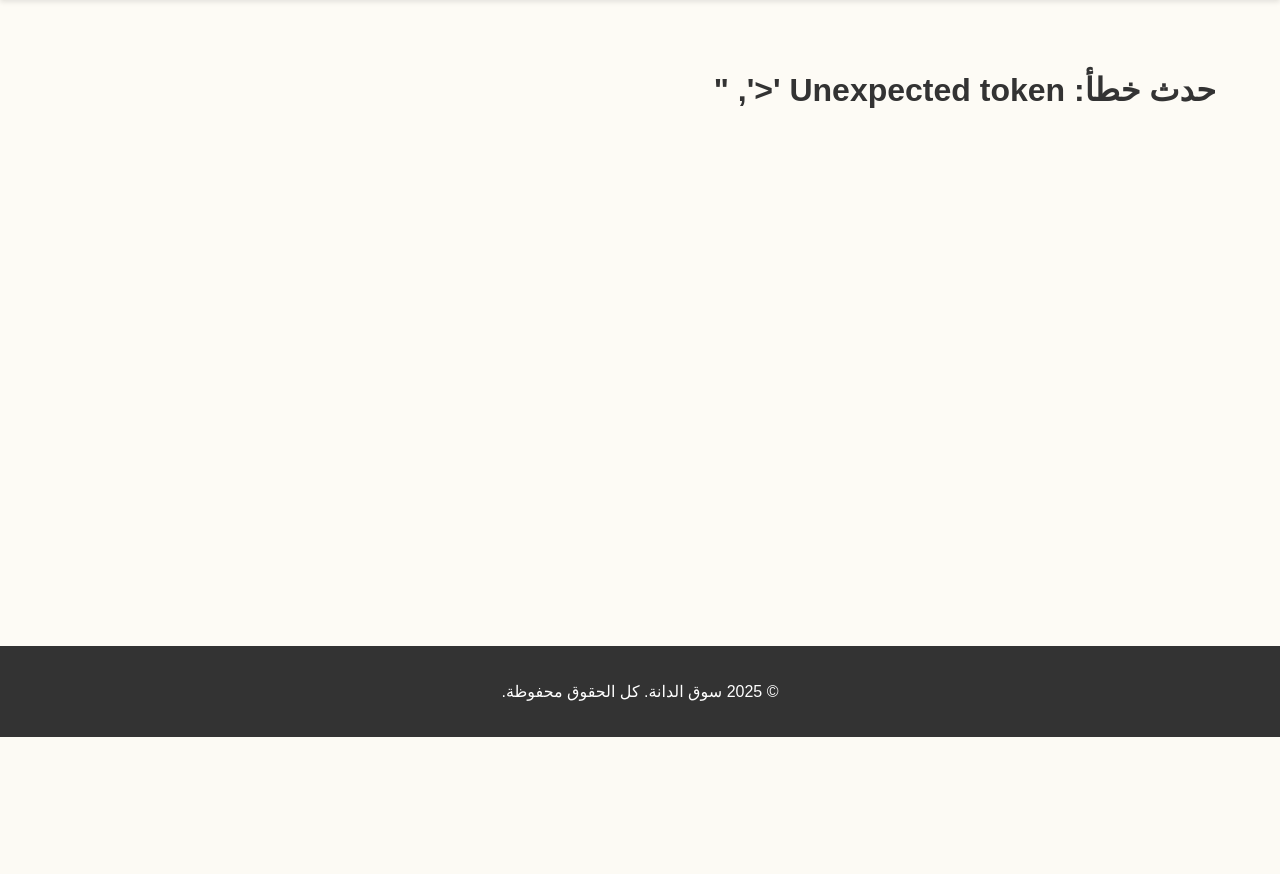
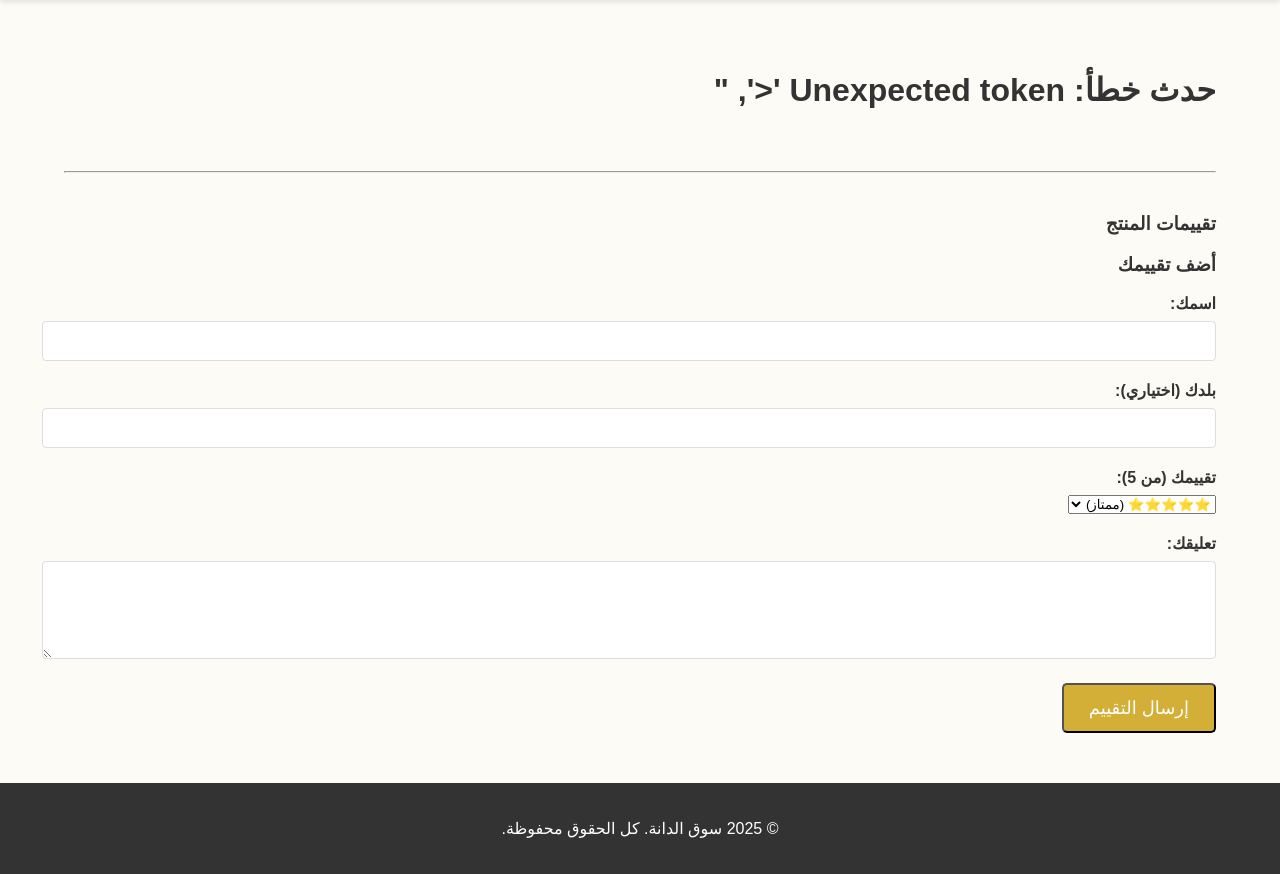
Before and after one commit to ahmadababneh527-stack/souq-aldana-backend, a Django app: page /product/1/ in a window 1280 px wide. Shown: the part 63-937 px from the top of the page. Before the commit the page ends 800 px from the top, so only its background shows below. Run offline with Django 5.2, Linux system fonts and the light colour scheme; tables that the repository leaves empty hold one stand-in row (values such as "Sample post"); grey boxes labelled with a size stand in for pictures from a placeholder-image service; some libraries are stand-ins or nearby versions.

Commit message:
????? ????? ????? ????? ?????? ???????

```diff
--- a/static/js/product-detail.js
+++ b/static/js/product-detail.js
@@ -93,4 +93,93 @@ document.addEventListener('DOMContentLoaded', async () => {
             alert('فشل الاتصال بالخادم.');
         }
     });
+
+
+    // في نهاية ملف static/js/product-detail.js
+
+// --- الجزء الثالث: وظائف التقييمات ---
+const reviewsList = document.getElementById('reviews-list');
+const reviewForm = document.getElementById('review-form');
+const reviewStatus = document.getElementById('review-status');
+
+// دالة لجلب وعرض التقييمات
+async function loadReviews(productId) {
+    try {
+        const response = await fetch(`/api/reviews/?product_id=${productId}`);
+        const reviews = await response.json();
+        reviewsList.innerHTML = '';
+        if (reviews.length === 0) {
+            reviewsList.innerHTML = '<p>لا توجد تقييمات لهذا المنتج بعد.</p>';
+            return;
+        }
+        reviews.forEach(review => {
+            const reviewElement = document.createElement('div');
+            reviewElement.classList.add('review-card');
+            reviewElement.innerHTML = `
+                <div class="review-header">
+                    <strong>${review.name}</strong>
+                    <span>${'⭐'.repeat(review.rating)}</span>
+                </div>
+                <p class="review-comment">${review.comment}</p>
+                <small class="review-meta">من ${review.country || 'غير محدد'} - ${new Date(review.created_at).toLocaleDateString()}</small>
+            `;
+            reviewsList.appendChild(reviewElement);
+        });
+    } catch (error) {
+        reviewsList.innerHTML = '<p>فشل في تحميل التقييمات.</p>';
+    }
+}
+
+// استدعاء دالة عرض التقييمات عند تحميل الصفحة
+// (productId معرف من بداية الملف)
+if(productId) {
+    loadReviews(productId);
+}
+
+// إضافة وظيفة لنموذج إضافة تقييم
+reviewForm.addEventListener('submit', async (event) => {
+    event.preventDefault();
+
+    // التحقق من أن المستخدم مسجل دخوله
+    if (!localStorage.getItem('userFirstName')) {
+        alert('يرجى تسجيل الدخول أولاً لإضافة تقييم.');
+        return;
+    }
+
+    const name = document.getElementById('review-name').value;
+    const country = document.getElementById('review-country').value;
+    const rating = document.getElementById('review-rating').value;
+    const comment = document.getElementById('review-comment').value;
+
+    try {
+        const response = await fetch('/api/reviews/', {
+            method: 'POST',
+            headers: {
+                'Content-Type': 'application/json',
+                'X-CSRFToken': document.querySelector('[name=csrfmiddlewaretoken]').value
+            },
+            body: JSON.stringify({
+                name: name,
+                country: country,
+                rating: rating,
+                comment: comment,
+                product: productId
+            })
+        });
+
+        if (response.ok) {
+            reviewStatus.textContent = 'شكرًا لك! تم إرسال تقييمك بنجاح.';
+            reviewStatus.style.color = 'green';
+            reviewForm.reset();
+            loadReviews(productId); // إعادة تحميل التقييمات لتظهر الجديدة
+        } else {
+            const errorData = await response.json();
+            throw new Error(JSON.stringify(errorData));
+        }
+    } catch (error) {
+        reviewStatus.textContent = `فشل إرسال التقييم: ${error.message}`;
+        reviewStatus.style.color = 'red';
+    }
 });
+
+});
--- a/store/api_urls.py
+++ b/store/api_urls.py
@@ -4,7 +4,7 @@ from django.urls import path, include
 from rest_framework.routers import DefaultRouter
 from .views import (
     ProductViewSet, UserViewSet, CartViewSet, CartItemViewSet,
-    LoginAPIView, AddToCartAPIView, ProfileAPIView
+    LoginAPIView, AddToCartAPIView, ProfileAPIView , ReviewViewSet
 )
 
 router = DefaultRouter()
@@ -12,6 +12,8 @@ router.register(r'products', ProductViewSet, basename='product')
 router.register(r'users', UserViewSet, basename='user')
 router.register(r'cart', CartViewSet, basename='cart')
 router.register(r'cart-items', CartItemViewSet, basename='cartitem')
+router.register(r'reviews', ReviewViewSet, basename='review') # <-- أضف هذا السطر
+
 
 # هذا الملف يحتوي فقط على روابط الـ API
 urlpatterns = [
--- a/store/models.py
+++ b/store/models.py
@@ -1,6 +1,7 @@
 from django.db import models
 from django.contrib.auth.models import AbstractUser
 from django.utils import timezone
+from django.core.validators import MaxValueValidator, MinValueValidator
 
 # نموذج المستخدم
 class User(AbstractUser):
@@ -50,3 +51,22 @@ class CartItem(models.Model):
     quantity = models.PositiveIntegerField(default=1)
     def __str__(self):
         return f"{self.quantity} x {self.product.name}"
+
+
+    # في نهاية ملف store/models.py
+
+
+class Review(models.Model):
+    product = models.ForeignKey(Product, on_delete=models.CASCADE, related_name='reviews')
+    user = models.ForeignKey(User, on_delete=models.CASCADE, related_name='reviews')
+    name = models.CharField(max_length=100) # اسم المقيّم (يمكن ملؤه تلقائيًا)
+    country = models.CharField(max_length=100, blank=True) # بلد المقيّم
+    rating = models.IntegerField(
+        default=5,
+        validators=[MaxValueValidator(5), MinValueValidator(1)]
+    ) # التقييم من 1 إلى 5 نجوم
+    comment = models.TextField() # نص التعليق
+    created_at = models.DateTimeField(auto_now_add=True)
+
+    def __str__(self):
+        return f"تقييم للمنتج {self.product.name} بواسطة {self.name}"
--- a/store/serializers.py
+++ b/store/serializers.py
@@ -1,5 +1,5 @@
 from rest_framework import serializers
-from .models import Product, User, Cart, CartItem, ProductImage
+from .models import Product, User, Cart, CartItem, ProductImage, Review
 
 # --- serializer جديد للصور ---
 class ProductImageSerializer(serializers.ModelSerializer):
@@ -47,3 +47,20 @@ class CartSerializer(serializers.ModelSerializer):
     class Meta:
         model = Cart
         fields = ['id', 'user', 'createdAt', 'items']
+
+
+        # في ملف store/serializers.py
+
+# ... (استيرادات وباقي الكلاسات تبقى كما هي)
+
+class ReviewSerializer(serializers.ModelSerializer):
+    # لجلب اسم المستخدم بدلًا من رقمه فقط
+    user = serializers.StringRelatedField(read_only=True)
+
+    class Meta:
+        model = Review
+        fields = ['id', 'user', 'name', 'country', 'rating', 'comment', 'created_at', 'product']
+        # product سنجعله حقل للكتابة فقط عند إنشاء تقييم جديد
+        extra_kwargs = {
+            'product': {'write_only': True}
+        }
--- a/store/views.py
+++ b/store/views.py
@@ -8,12 +8,13 @@ from rest_framework.views import APIView
 from rest_framework.response import Response
 from rest_framework.permissions import IsAuthenticated
 from rest_framework.decorators import action
+from rest_framework.permissions import IsAuthenticatedOrReadOnly
 
 # استيراد كل النماذج التي تحتاجها
-from .models import Product, User, Cart, CartItem
+from .models import Product, User, Cart, CartItem, Review # <-- أضف Review هنا
 
 # استيراد كل المترجمات التي تحتاجها
-from .serializers import ProductSerializer, UserSerializer, CartSerializer, CartItemSerializer
+from .serializers import ProductSerializer, UserSerializer, CartSerializer, CartItemSerializer, ReviewSerializer # <-- أضف ReviewSerializer هنا
 
 
 # ProductViewSet سيتعامل مع كل الطلبات الخاصة بالمنتجات
@@ -199,3 +200,28 @@ class ProfileAPIView(APIView):
 # هذا الـ View سيعرض صفحة HTML الخاصة بالملف الشخصي
 class ProfileView(TemplateView):
     template_name = 'profile.html'
+
+
+
+    # في ملف store/views.py
+
+# ... (باقي الاستيرادات)
+
+# ▼▼▼ أضف هذا الكلاس الجديد ▼▼▼
+class ReviewViewSet(viewsets.ModelViewSet):
+    queryset = Review.objects.all().order_by('-created_at')
+    serializer_class = ReviewSerializer
+    # يمكن لأي شخص رؤية التقييمات، لكن فقط المستخدم المسجل يمكنه الإضافة
+    permission_classes = [IsAuthenticatedOrReadOnly]
+
+    # دالة لجلب التقييمات الخاصة بمنتج معين فقط
+    def get_queryset(self):
+        queryset = super().get_queryset()
+        product_id = self.request.query_params.get('product_id')
+        if product_id:
+            queryset = queryset.filter(product_id=product_id)
+        return queryset
+
+    # دالة لربط التقييم الجديد بالمستخدم المسجل دخوله تلقائيًا
+    def perform_create(self, serializer):
+        serializer.save(user=self.request.user)
--- a/templates/product.html
+++ b/templates/product.html
@@ -20,6 +20,45 @@
             <button id="add-to-cart-btn" class="add-to-cart-btn">أضف إلى السلة</button>
         </div>
     </div>
+
+    <hr style="margin: 40px 0;">
+
+<div class="reviews-section">
+    <h3>تقييمات المنتج</h3>
+    <div id="reviews-list">
+        </div>
+</div>
+
+<div class="add-review-section">
+    <h3>أضف تقييمك</h3>
+    <form id="review-form">
+        <div class="form-group">
+            <label for="review-name">اسمك:</label>
+            <input type="text" id="review-name" required>
+        </div>
+        <div class="form-group">
+            <label for="review-country">بلدك (اختياري):</label>
+            <input type="text" id="review-country">
+        </div>
+        <div class="form-group">
+            <label for="review-rating">تقييمك (من 5):</label>
+            <select id="review-rating" required>
+                <option value="5">⭐⭐⭐⭐⭐ (ممتاز)</option>
+                <option value="4">⭐⭐⭐⭐ (جيد جدًا)</option>
+                <option value="3">⭐⭐⭐ (جيد)</option>
+                <option value="2">⭐⭐ (مقبول)</option>
+                <option value="1">⭐ (سيء)</option>
+            </select>
+        </div>
+        <div class="form-group">
+            <label for="review-comment">تعليقك:</label>
+            <textarea id="review-comment" rows="4" required></textarea>
+        </div>
+        <button type="submit" class="btn-primary">إرسال التقييم</button>
+    </form>
+    <div id="review-status"></div>
+</div>
+
 {% endblock %}
 
 {% block scripts %}
```
Also changed, not shown: store/admin.py (+20 -1 lines), store/migrations/0007_review.py (added).
